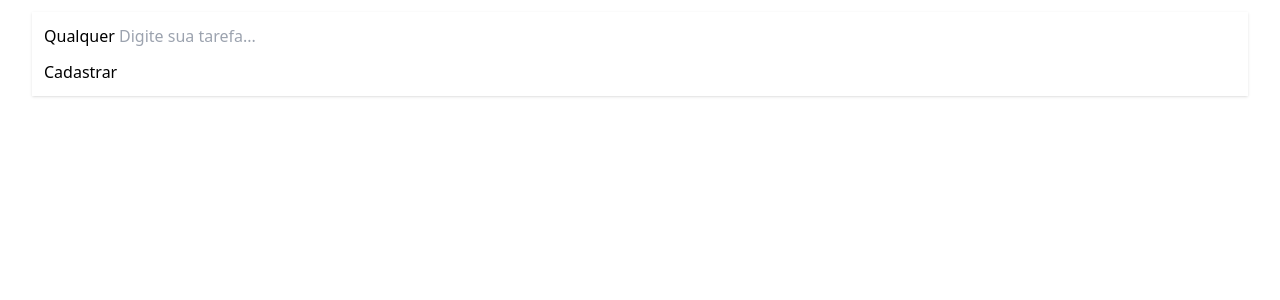
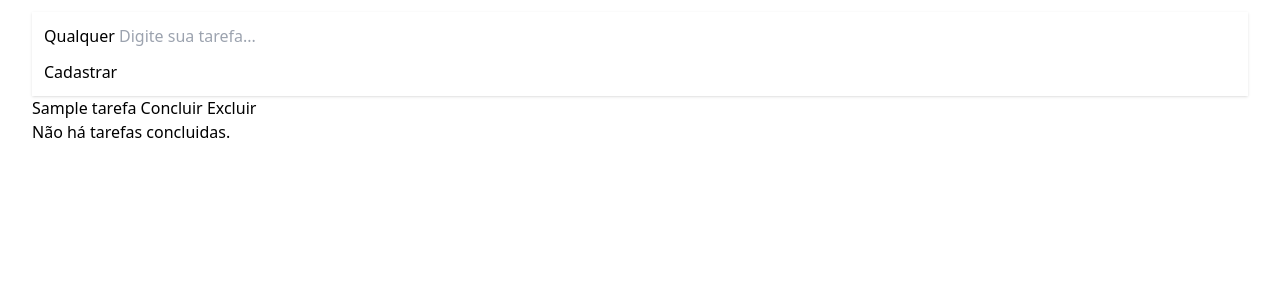
Before and after one commit to SouOWendel/django-todo-list, a Django app: template to_do_lists/templates/to_do_lists/index.html in a window 1280 px wide. Shown: the part 104-404 px from the top of the page. Run offline with Django 5.2, Linux system fonts and the light colour scheme; a user stored in the database is signed in; tables that the repository leaves empty hold one stand-in row (values such as "Sample post"); the template is opened without the code that fills it: values that come from a table or form of the project are taken from there, most other values are stand-ins (such as "Sample title", 1, 10 or a date in 2020); some libraries are stand-ins or nearby versions.

Commit message:
Added a filter to display tasks with properties and html

```diff
--- a/to_do_lists/templates/to_do_lists/index.html
+++ b/to_do_lists/templates/to_do_lists/index.html
@@ -12,6 +12,32 @@
 		</div>
 		<button type="submit">Cadastrar</button>
 	</form>
+	<div>
+		<div>
+			{% if tarefasNaoConcluidas %}
+				{% for tarefa in tarefasNaoConcluidas %}
+					<div>
+						<span id="">{{ tarefa }}</span>
+						<a href="#" class="">Concluir</a>
+						<a href="#" class="">Excluir</a>
+					</div>
+				{% endfor %}
+			{% else %}
+				<p>Não há tarefas cadastradas.</p>
+			{% endif %}
+		</div>
+		<div>
+			{% if tarefasConcluidas %}
+				{% for tarefa in TarefasConcluidas %}
+					<div>
+						<span id="">{{ tarefa }}</span>
+					</div>
+				{% endfor %}
+			{% else %}
+				<p>Não há tarefas concluidas.</p>
+			{% endif %}
+		</div>
+	</div>
 	{% else %}
 		<a href="{% url 'index' %}" class="">Clique aqui para criar uma tarefa!</a>
 	{% endif %}
```
